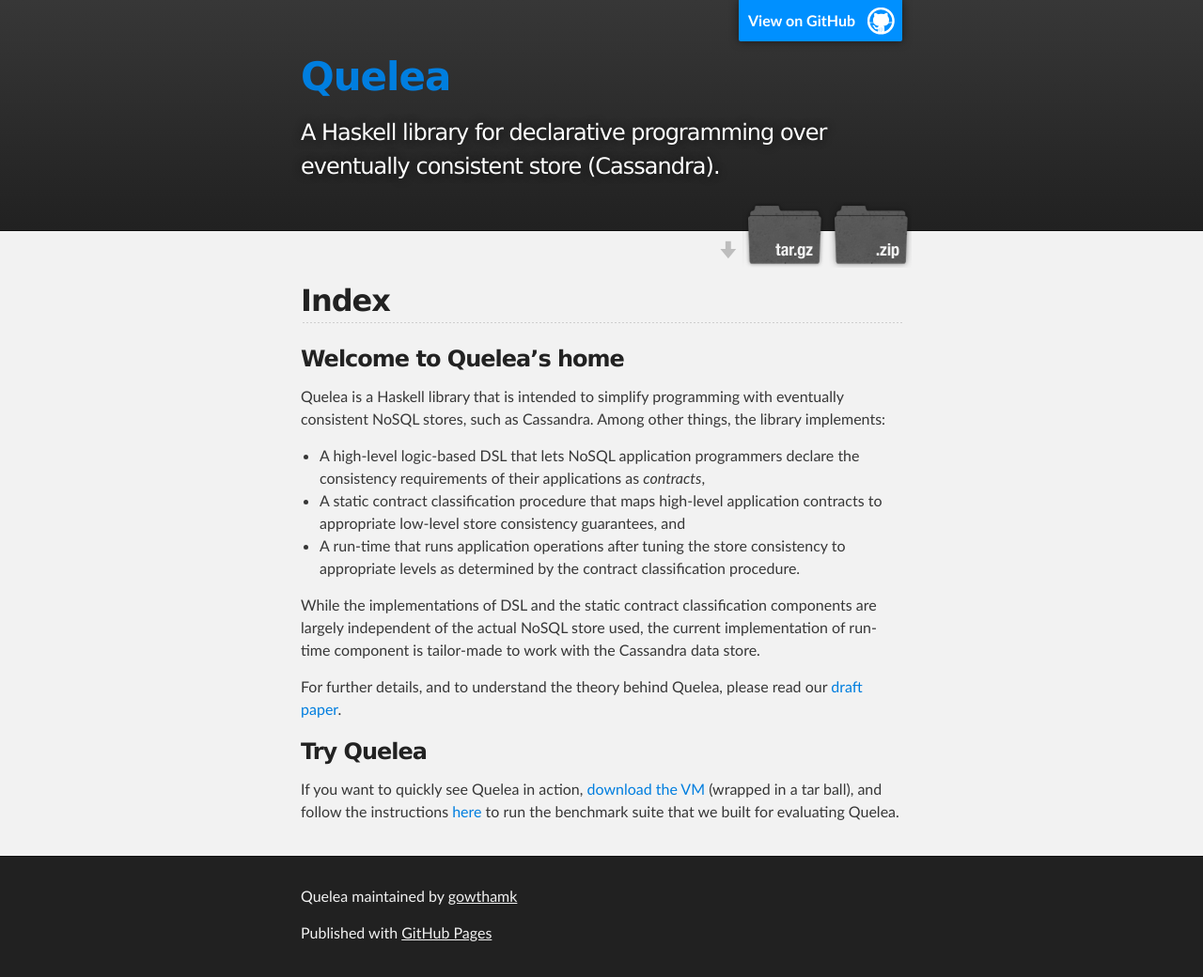
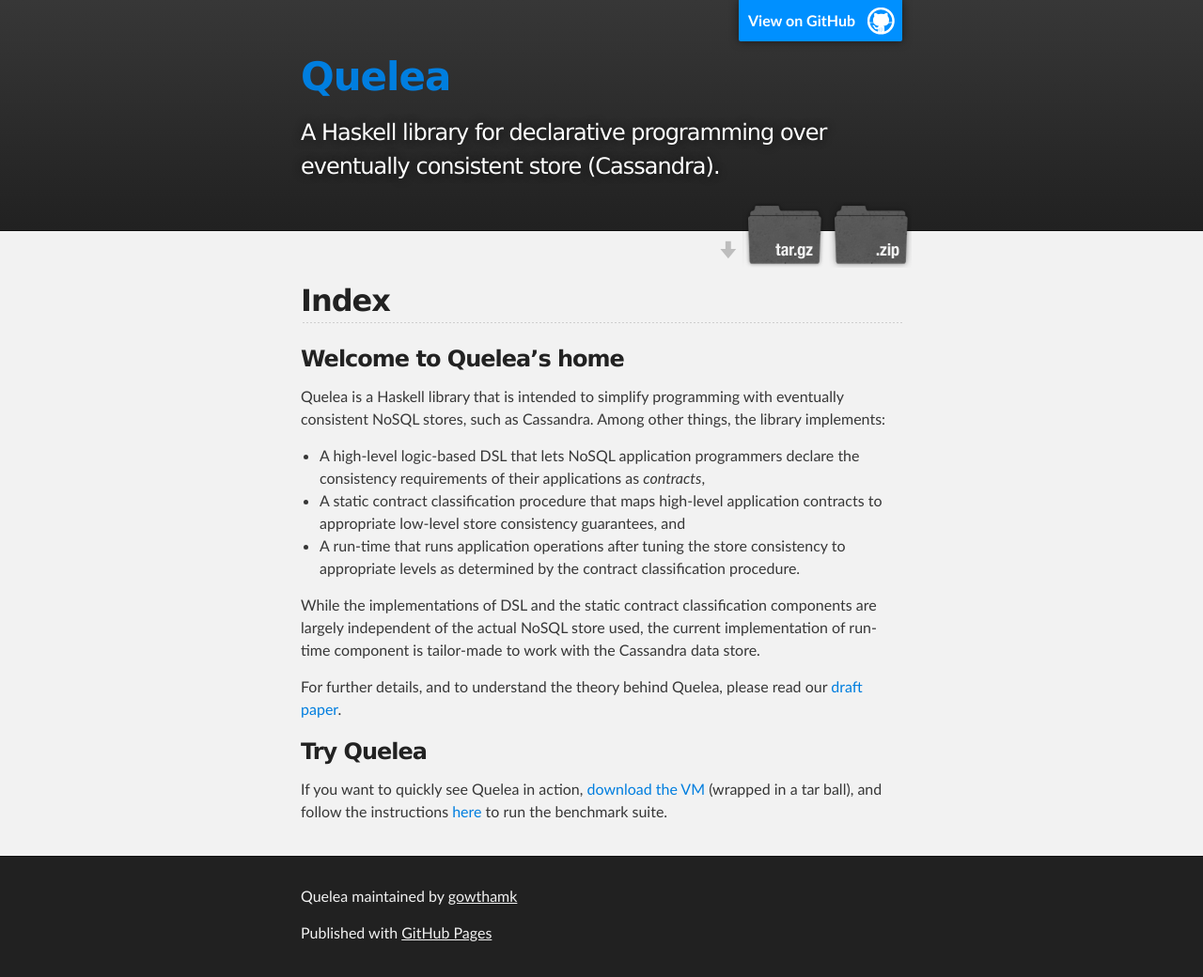
Before and after one commit to kayceesrk/Quelea, a Jekyll site: the page built from _posts/2015-02-08-index.markdown, in a window 1280 px wide. Shown: the whole page at 94% size. Built offline with Jekyll 4.4.1, drawn with Linux system fonts in a browser that asks for light colours.

Commit message:
Minor edit

```diff
--- a/_posts/2015-02-08-index.markdown
+++ b/_posts/2015-02-08-index.markdown
@@ -31,4 +31,4 @@
 VM](https://www.cs.purdue.edu/sss/projects/catalyst/UbuntuQuelea.tar.gz)
 (wrapped in a tar ball), and follow the instructions
 [here]({{ site.baseurl }}/prelims.html) to run the benchmark
-suite that we built for evaluating Quelea.
+suite.
```
